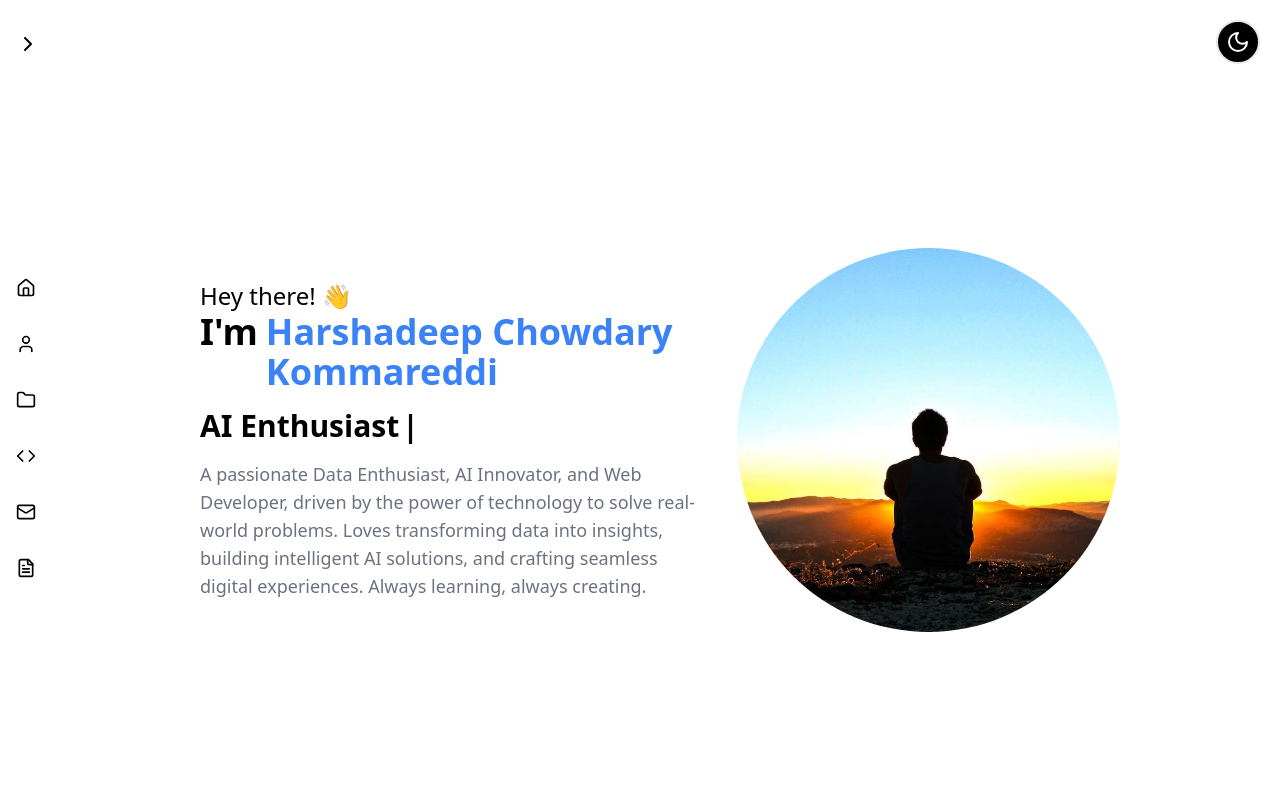
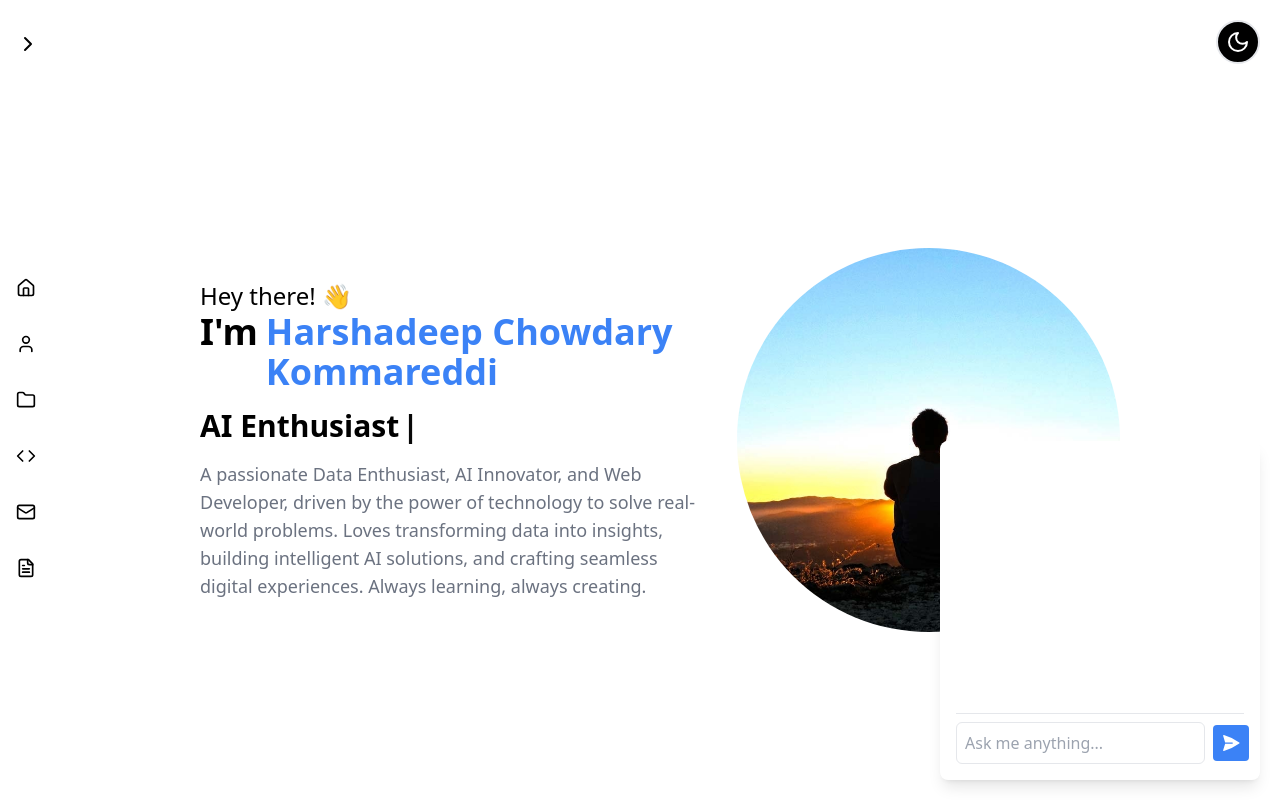
Before and after one commit to Harsha107/harsha-portfolio, a Next.js app: page / in a window 1280 px wide. Shown: the top 800 px of the page. Built offline with nearby package versions, Linux system fonts and the light colour scheme.

Commit message:
creating chatbot frontend

```diff
--- /dev/null
+++ b/app/components/chatbot.tsx
@@ -0,0 +1,69 @@
+"use client";
+
+import React, { useState } from "react";
+import { PaperAirplaneIcon } from "@heroicons/react/24/solid";
+
+export default function Chatbot() {
+    const [messages, setMessages] = useState<{ user: string; bot: string }[]>([]);
+    const [input, setInput] = useState("");
+    const [loading, setLoading] = useState(false);
+
+    const sendMessage = async () => {
+        if (!input.trim()) return;
+        setLoading(true);
+
+        setMessages([...messages, { user: input, bot: "..." }]);
+
+        try {
+            const response = await fetch("/api/chat", {
+                method: "POST",
+                headers: {
+                    "Content-Type": "application/json",
+                },
+                body: JSON.stringify({ message: input }),
+            });
+
+            const data = await response.json();
+
+            setMessages((prev) => [
+                ...prev.slice(0, -1),
+                { user: input, bot: data.response },
+            ]);
+        } catch (error) {
+            console.error("Error:", error);
+        }
+
+        setLoading(false);
+        setInput("");
+    };
+
+    return (
+        <div className="fixed bottom-5 right-5 bg-white shadow-lg p-4 rounded-lg w-80">
+            <div className="h-64 overflow-y-auto">
+                {messages.map((msg, idx) => (
+                    <div key={idx} className="mb-2">
+                        <p className="text-blue-600 font-semibold">User: {msg.user}</p>
+                        <p className="text-gray-700">Bot: {msg.bot}</p>
+                    </div>
+                ))}
+            </div>
+
+            <div className="flex items-center border-t pt-2">
+                <input
+                    type="text"
+                    value={input}
+                    onChange={(e) => setInput(e.target.value)}
+                    placeholder="Ask me anything..."
+                    className="flex-grow border rounded-md p-2"
+                />
+                <button
+                    onClick={sendMessage}
+                    disabled={loading}
+                    className="ml-2 bg-blue-500 text-white p-2 rounded"
+                >
+                    <PaperAirplaneIcon className="h-5 w-5"/>
+                </button>
+            </div>
+        </div>
+    )
+}
--- a/app/layout.tsx
+++ b/app/layout.tsx
@@ -5,6 +5,7 @@ import "./globals.css";
 import { ThemeProvider } from "./components/theme";
 import DarkModeToggle from "./components/darkModeToggle";
 import Navbar from "./components/navbar";
+import Chatbot from "./components/chatbot";
 
 const geistSans = Geist({
     variable: "--font-geist-sans",
@@ -32,6 +33,7 @@ export default function RootLayout({
                 <ThemeProvider>
                     <DarkModeToggle />
                     <Navbar />
+                    <Chatbot />
                     {children}
                     <Analytics />
                 </ThemeProvider>
--- a/package.json
+++ b/package.json
@@ -9,6 +9,7 @@
     "lint": "next lint"
   },
   "dependencies": {
+    "@heroicons/react": "^2.2.0",
     "@vercel/analytics": "^1.5.0",
     "framer-motion": "^12.4.2",
     "lucide-react": "^0.475.0",
```
Also changed, not shown: 1 other file (tests, documents, lock files or other folders).
